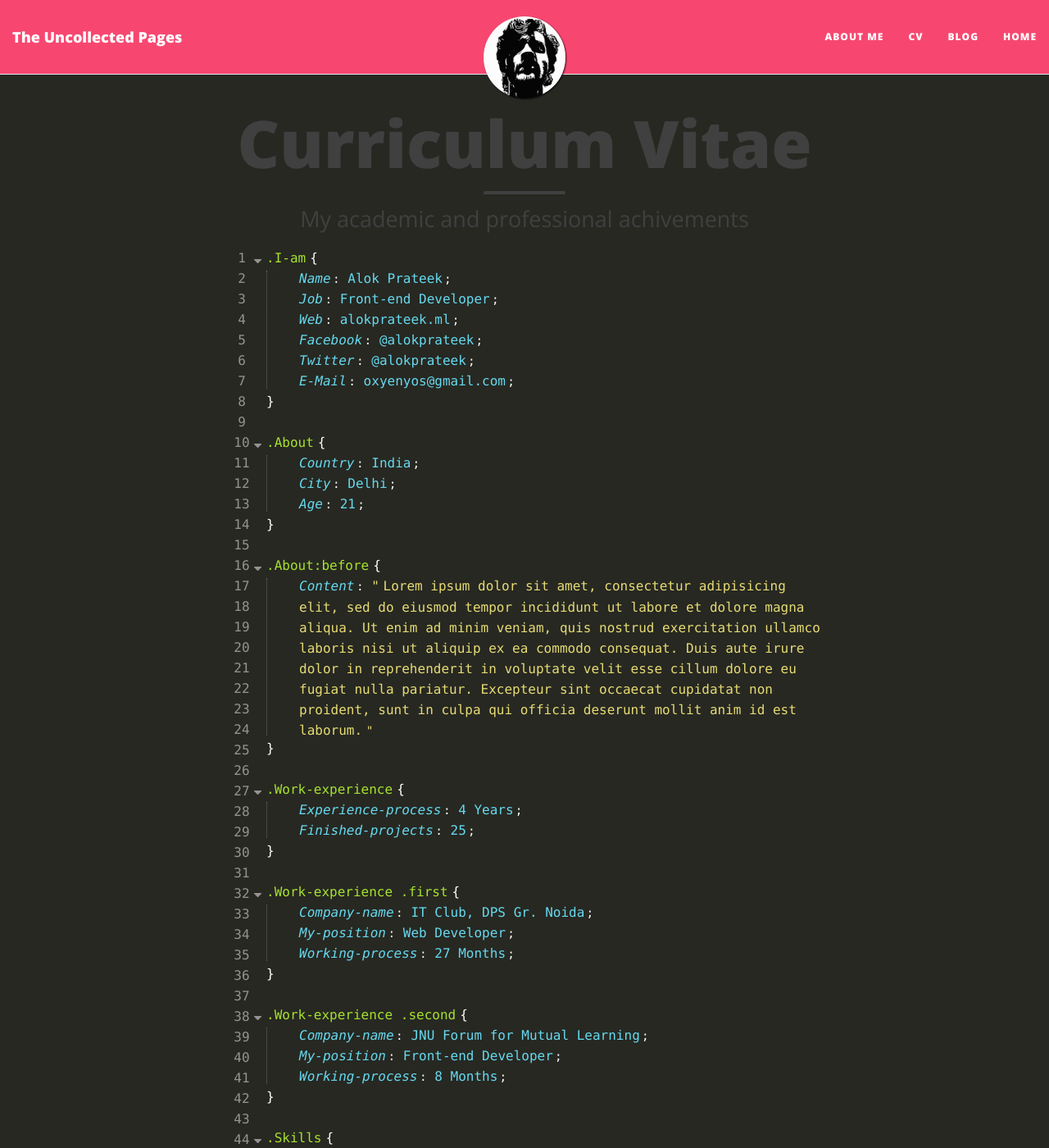
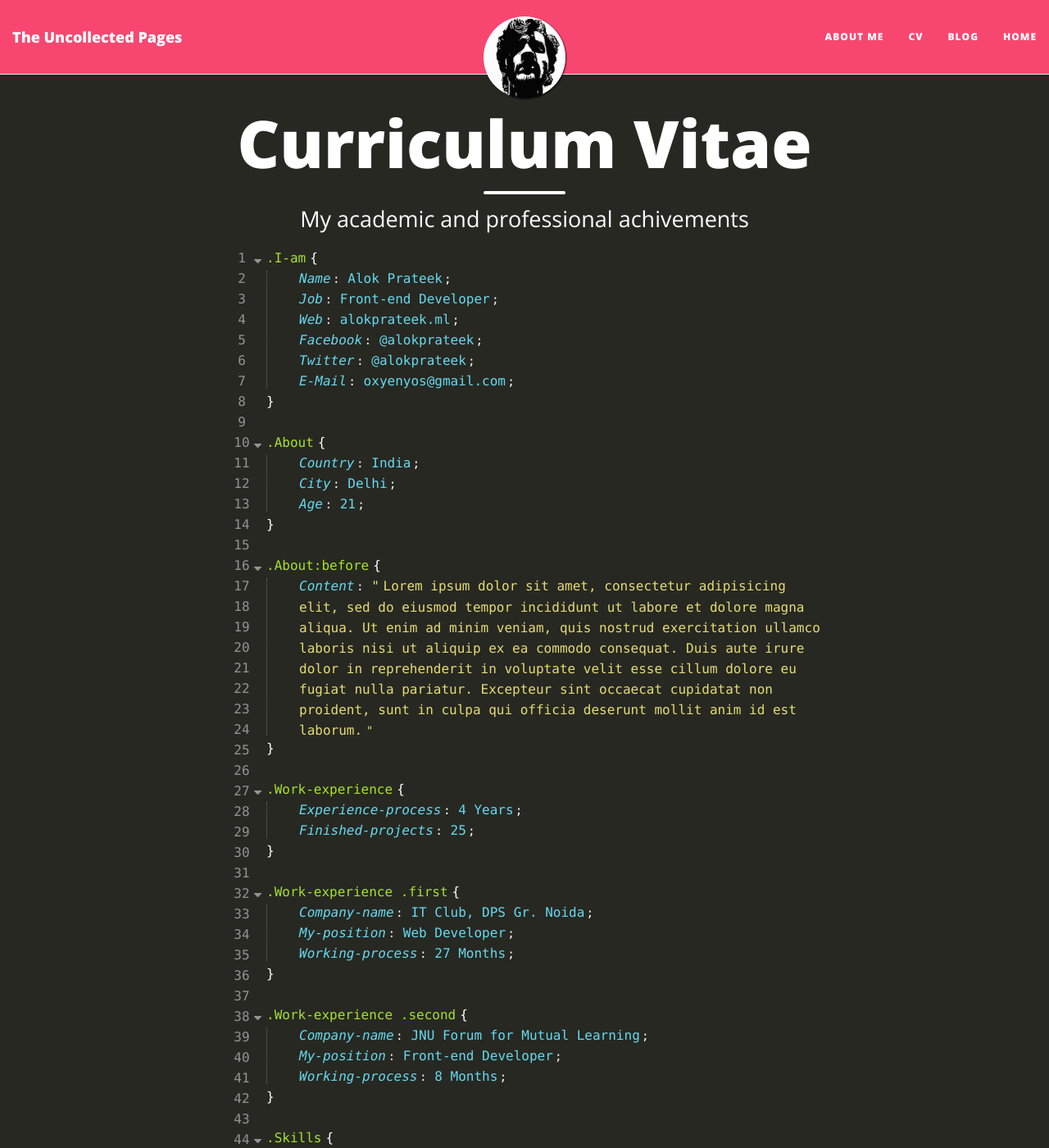
Before and after one commit to theWhiteWulfy/blog, a Jekyll site: the page built from cv.html, in a window 1280 px wide and 1400 px high. Shown: the whole window at 82% size. Built offline with Jekyll 4.4.1, drawn with Linux system fonts in a browser that asks for light colours; nearby versions of some CDN libraries.

Commit message:
Update cv.css

```diff
--- a/css/cv.css
+++ b/css/cv.css
@@ -1,3 +1,7 @@
+.page-heading{
+	color: #fff;
+}
+
 .code,
 .code .line-count,
 .code .line-count span,
```
